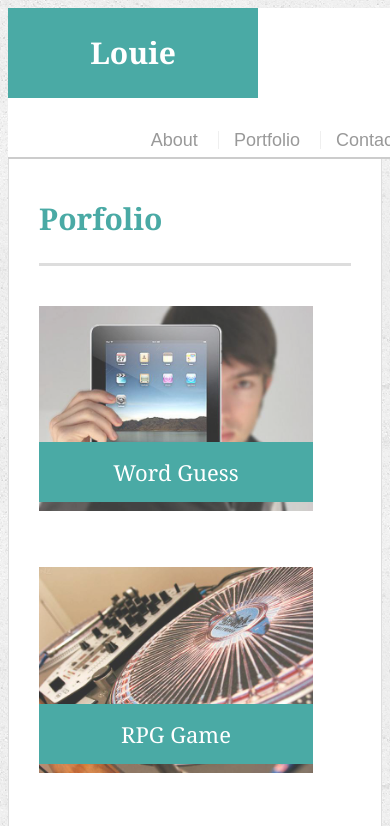
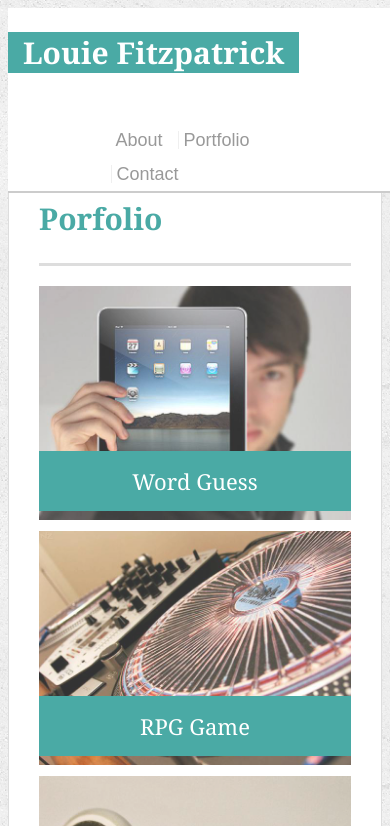
Before and after one commit to Fitzpa/Responsive-Portfolio, a plain HTML site: page portfolio.html in a window 390 px wide. Shown: the top 826 px of the page. Drawn offline with Linux system fonts and the light colour scheme.

Commit message:
adding responsiveness

```diff
--- a/assets/css/style.css
+++ b/assets/css/style.css
@@ -150,6 +150,7 @@ body {
 
   .work img {
     width: 100%;
+    height: auto;
     border: 0 none;
     opacity: 0.8;
   }
@@ -207,35 +208,100 @@ body {
     height: 200px;
   }
 
-  input[type=submit] {
-    padding: 10px 30px;
-    font-size: 18px;
-    color: #ffffff;
-    cursor: pointer;
-    background: #4aaaa5;
-    border: 0 none;
-  }
+
 
 
 /*for mobile*/
-@media screen and (max-width: 640px) {
-    #container {
-        border-color: #111;
-        border-width: 1px;
-        margin: auto;
-        width: auto;
-        background-color: #ffffff;
-    }
+@media (max-width: 640px) {
+  #masthead {
+    position: fixed;
+    z-index: 99;
+    width: 100%;
+    margin: 0 0 30px;
+    overflow: auto;
+    color: #ffffff;
+    background: #ffffff;
+    border-bottom: 2px solid #cccccc;
+  }
+
+  #logo {
+    margin:auto;
+    float: none;
+    width: 100%;
+    height: 90px;
+    font-family: Georgia, Times, "Times New Roman", serif;
+    font-size: 30px;
+    font-weight: 700;
+    line-height: 90px;
+    color: #ffffff;
+    text-align: center;
+    text-decoration: none;
+    background: #4aaaa5;
+  }
+
+  nav {
+    float: right;
+    margin-top: 25px;
+    margin-left: 25vw;
+    margin-right: 25vw;
+  }
+
+  nav a {
+    text-align: center;
+    display: inline-block;
+    padding-left: 5px;
+    padding-right: 5px;
+    margin-left: 5px;
+    line-height: 18px;
+    color: #999;
+    text-decoration: none;
+    border-left: 1px solid #efefef;
+  }
+
+  nav a:first-child {
+    border-left: 0 none;
+  }
+
+  .work {
+    position: relative;
+    float: left;
+    width: 100%;
+    margin: auto;
+    overflow: auto;
+  }
+  .work:nth-child(even) {
+    margin-right: auto;
+  }
 }
 
 
 /*for tablets*/
 @media screen and (max-width: 768px) {
-
+#logo {
+  width: auto;
+  padding-left: 15px;
+  padding-right: 15px;
+}
+.work {
+  position: relative;
+  float: left;
+  width: 100%;
+  margin: auto;
+  overflow: auto;
+}
 }
 
 
 /*for Desktops*/
 @media screen and (max-width: 980px) {
-
+  #logo {
+    width: 300px;
+  }
+  .work {
+    position: relative;
+    float: left;
+    width: auto;
+    margin: auto;
+    overflow: auto;
+  }
 }
```
Also changed, not shown: index.html (+4 -3 lines).
